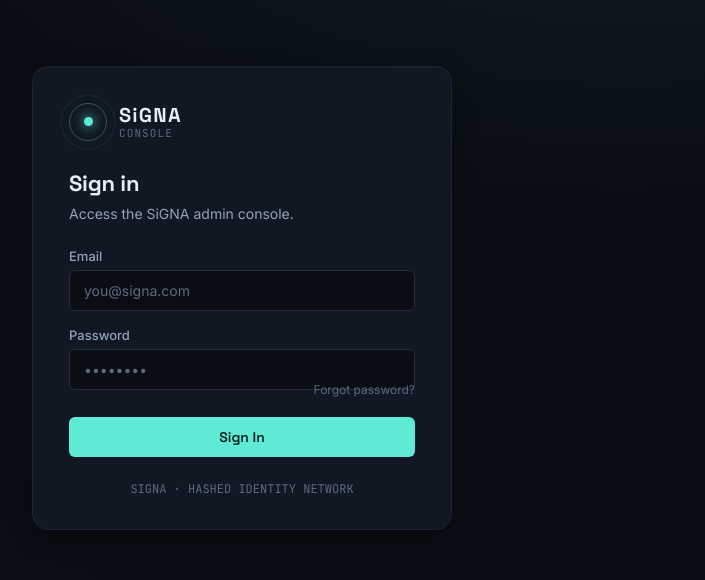
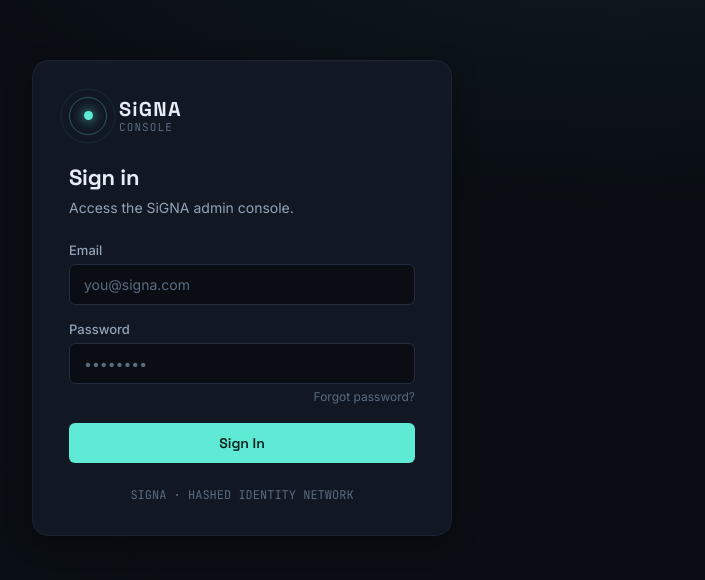
Before and after one commit to teknofest-signa/signa-frontend, a React (Vite) app: page /login in a window 1280 px wide. Shown: the part 102-682 px from the top of the page, without its empty margins (398-1103 px from the left). Built offline with nearby package versions, Linux system fonts and the light colour scheme; no server answers.

Commit message:
bugfix: fix small ui issues

```diff
--- a/src/pages/Auth.css
+++ b/src/pages/Auth.css
@@ -130,6 +130,29 @@
     margin-top: 4px;
 }
 
+/* Password field wrapper: stacks Input then the forgot link flush right */
+.auth-password-field {
+    display: flex;
+    flex-direction: column;
+    gap: 0;
+    width: 100%;
+}
+
+.auth-forgot-link {
+    align-self: flex-end;
+    margin-top: 7px;
+    font-size: 12px;
+    color: var(--text-muted);
+    text-decoration: none;
+    transition: color 0.15s;
+    line-height: 1;
+}
+
+.auth-forgot-link:hover {
+    color: var(--accent);
+}
+
+/* Back link used on forgot/reset pages */
 .auth-back-link {
     display: inline-block;
     margin-top: 20px;
@@ -151,20 +174,6 @@
     font-family: var(--font-mono);
 }
 
-.auth-forgot-link {
-    display: block;
-    text-align: right;
-    font-size: 12px;
-    color: var(--text-muted);
-    text-decoration: none;
-    margin-top: -8px;
-    transition: color 0.15s;
-}
-
-.auth-forgot-link:hover {
-    color: var(--accent);
-}
-
 @keyframes ring-pulse {
     0% {
         transform: scale(0.9);
--- a/src/pages/Login.jsx
+++ b/src/pages/Login.jsx
@@ -68,7 +68,7 @@ const Login = () => {
                         required
                     />
 
-                    <div>
+                    <div className="auth-password-field">
                         <Input
                             label="Password"
                             type="password"
--- a/src/pages/ResetPassword.jsx
+++ b/src/pages/ResetPassword.jsx
@@ -47,11 +47,6 @@ const ResetPassword = () => {
 
         if (password !== confirmPassword) {
             setError('Passwords do not match.');
-            return;
-        }
-
-        if (password.length < 8) {
-            setError('Password must be at least 8 characters.');
             return;
         }
 
@@ -119,7 +114,7 @@ const ResetPassword = () => {
                                 name="password"
                                 value={password}
                                 onChange={(e) => setPassword(e.target.value)}
-                                placeholder="Min. 8 characters"
+                                placeholder="Enter a new password"
                                 autoComplete="new-password"
                                 required
                             />
```
